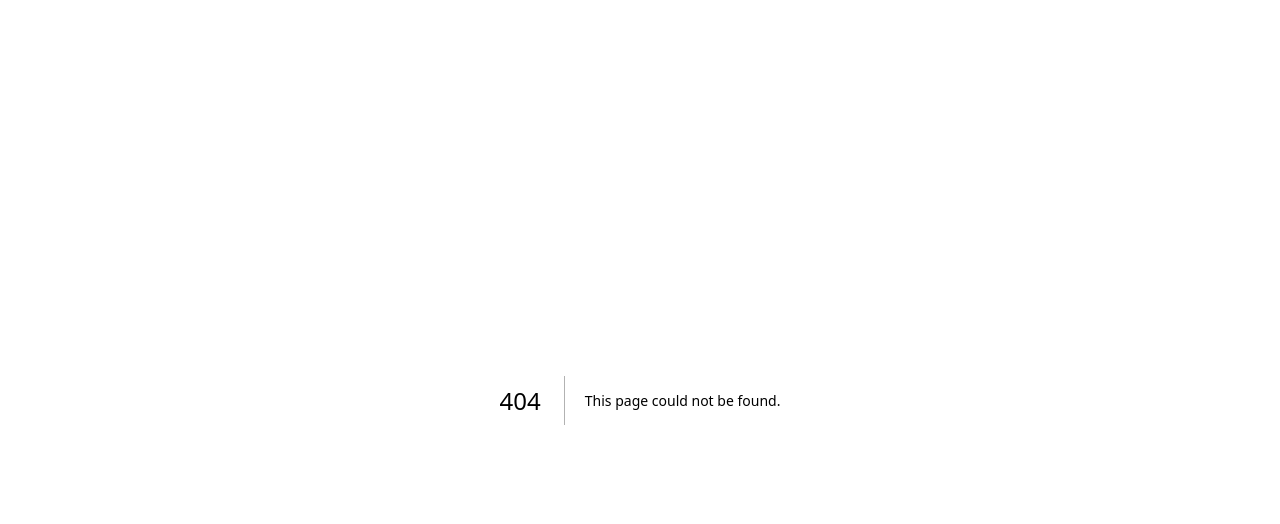
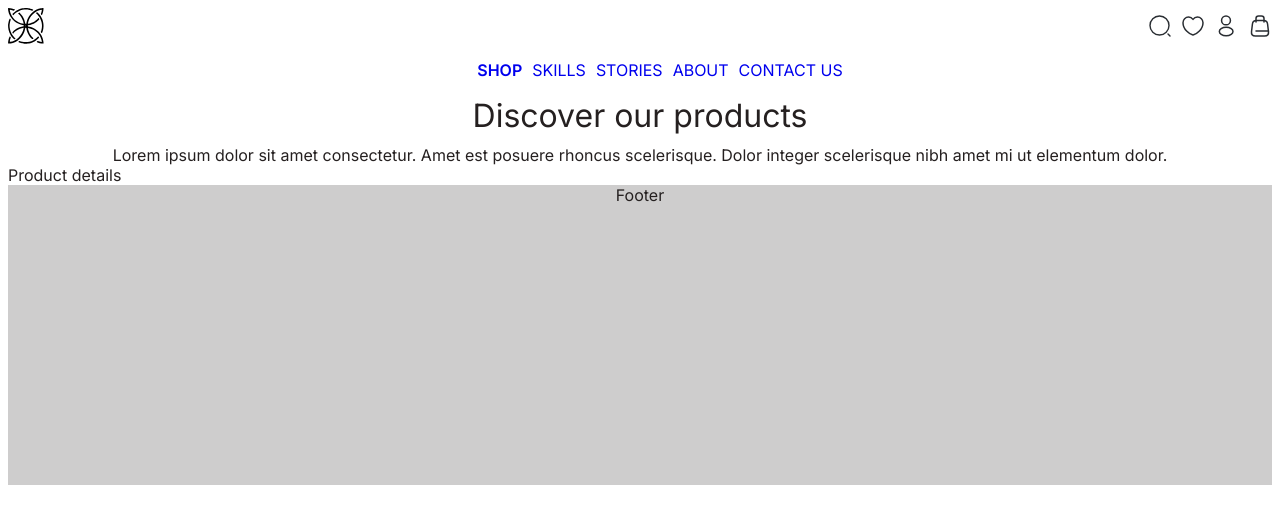
Before and after one commit to mahi98jat/-Appscrip-task-mahipal-singh, a Next.js app in the folder ascrip-test/: page /product-details in a window 1280 px wide. Before the commit this address had no page. Shown: the top 524 px of the page. Built offline with nearby package versions, Linux system fonts and the light colour scheme.

Commit message:
add product details page route

```diff
--- /dev/null
+++ b/ascrip-test/src/app/product-details/page.tsx
@@ -0,0 +1,21 @@
+import { Footer, Header } from "@/components";
+
+import React from "react";
+
+const productDetails = () => {
+  return (
+    <div>
+      <header>
+        <Header />
+      </header>
+      <main>
+        <p>Product details</p>
+      </main>
+      <footer>
+        <Footer />
+      </footer>
+    </div>
+  );
+};
+
+export default productDetails;
--- a/ascrip-test/src/components/Links/Links.module.css
+++ b/ascrip-test/src/components/Links/Links.module.css
@@ -13,3 +13,16 @@
 .vertical {
   flex-direction: column;
 }
+.link {
+  text-decoration: none;
+}
+
+.link:hover{
+  font-weight: 500;
+}
+
+.activeLink {
+  font-weight: 600;
+  text-decoration: none;
+
+}
--- a/ascrip-test/src/components/Links/Links.tsx
+++ b/ascrip-test/src/components/Links/Links.tsx
@@ -2,18 +2,27 @@ import React, { FC } from "react";
 
 import Link from "next/link";
 import styles from "./Links.module.css";
+import { usePathname } from "next/navigation";
 
 const links = [
   { name: "SHOP", path: "/" },
-  { name: "SKILLS", path: "/skills" },
-  { name: "STORIES", path: "/stories" },
-  { name: "ABOUT", path: "/about" },
-  { name: "CONTACT US", path: "/contact" },
+  { name: "SKILLS", path: "/product-details" },
+  { name: "STORIES", path: "/product-details" },
+  { name: "ABOUT", path: "/product-details" },
+  { name: "CONTACT US", path: "/product-details" },
 ];
 const Links: FC<{ layout: "horizontal" | "vertical" }> = ({ layout }) => {
+  const activePathName = usePathname();
+
+  const isActive = (path: string) => activePathName === path;
+
   const LinkMapper = links.map((val, index) => (
     <li>
-      <Link key={index} href={val?.path}>
+      <Link
+        className={isActive(val?.path) ? styles.link : styles.activeLink}
+        key={index}
+        href={val?.path}
+      >
         {val?.name}
       </Link>
     </li>
```
